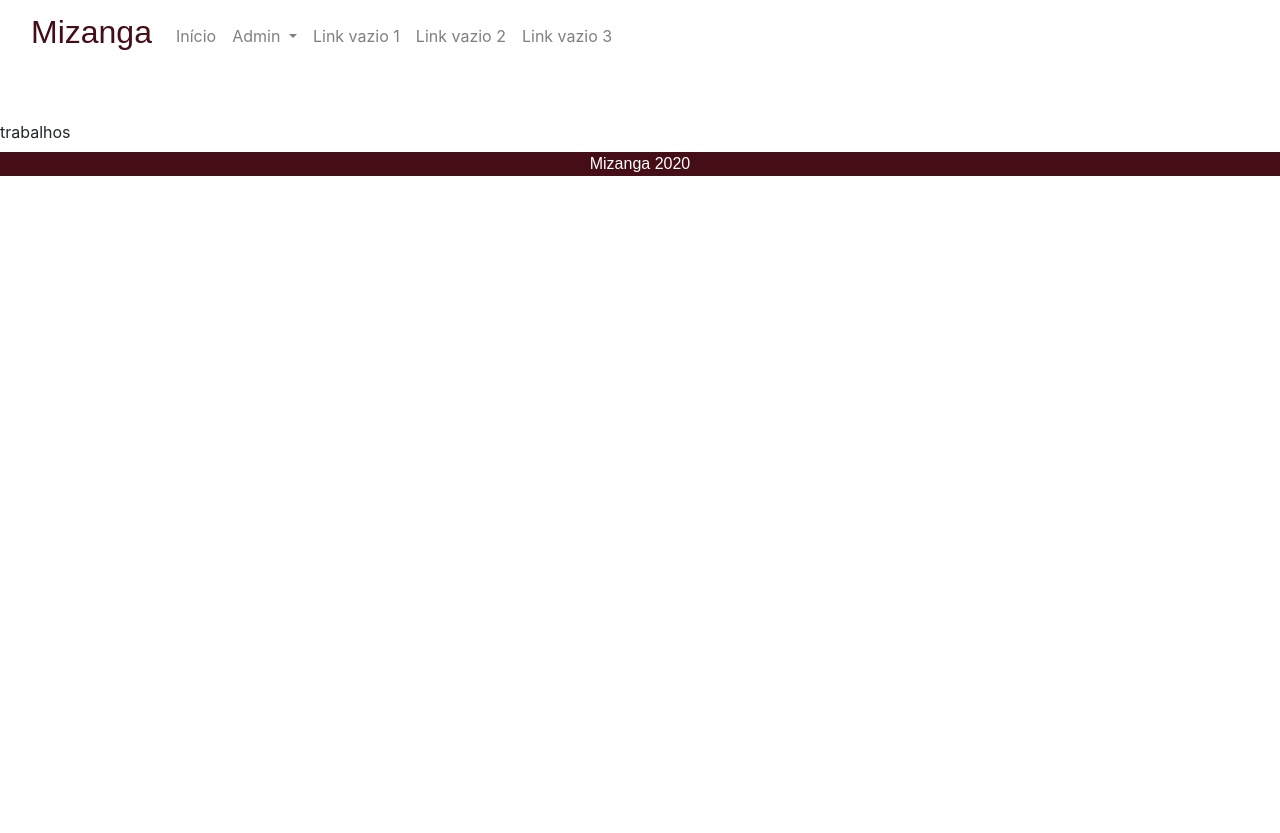
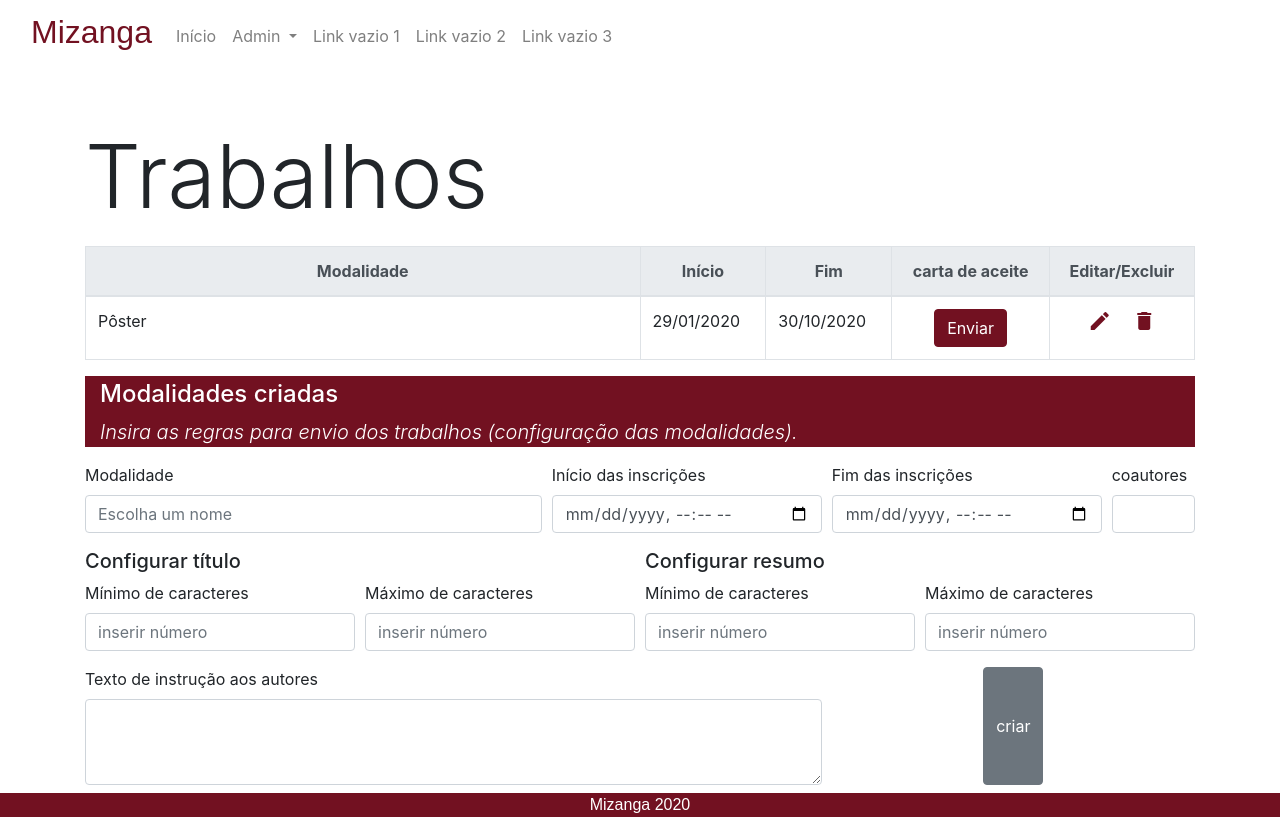
Before and after one commit to stephaniedt/mizanga, a PHP site: page /trabalhos.php in a window 1280 px wide. Before the commit the page ends 176 px from the top, so only its background shows below. Run offline with PHP 8.4, Linux system fonts and the light colour scheme; some web fonts are replaced.

Commit message:
ADMIN trabalhos e ADMIN participantes criados

```diff
--- a/css/style.scss
+++ b/css/style.scss
@@ -44,7 +44,7 @@ $yellow:  #ffc107 !default;
 $green:   #28a745 !default;
 $teal:    #20c997 !default;
 $cyan:    #17a2b8 !default;
-$mizanga: #450d16 !default;
+$mizanga: #721121 !default;
 $mizanga2: #450d163a !default;
 
 $colors: () !default;
@@ -73,7 +73,7 @@ $secondary:     $gray-600 !default;
 $success:       $green !default;
 $info:          $cyan !default;
 $warning:       $yellow !default;
-$danger:        $red !default;
+$danger:        $mizanga !default;
 $light:         $mizanga2 !default;
 $dark:          $gray-800 !default;
 
@@ -100,6 +100,13 @@ $jumbotron-padding:                 2rem !default;
 $jumbotron-color:                   null !default;
 $jumbotron-bg:                      $gray-200 !default;
 
+// Components
+//
+// Define common padding and border radius sizes and more.
+
+$line-height-lg:              0.5 !default;
+$line-height-sm:              0.5 !default;
+
 
 
 @import'../node_modules/bootstrap/scss/bootstrap';
@@ -109,3 +116,6 @@ footer>div>p{
 nav>a{
   font-family: 'Amaranth', sans-serif;
 }
+li:hover{
+  background-color:#7211213a;
+}
--- a/includes/navbar.php
+++ b/includes/navbar.php
@@ -7,7 +7,7 @@
   <div class="collapse navbar-collapse " id="navbarNav">
     <ul class="navbar-nav mr-auto">
       <li class="nav-item">
-        <a class="nav-link" href="index.php">Início</a>
+        <a class="nav-link" href="#">Início</a>
       </li>
       <li class="nav-item dropdown">
         <a class="nav-link dropdown-toggle" href="#" id="navbarDropdown" role="button" data-toggle="dropdown" aria-haspopup="true" aria-expanded="false">
--- a/pareceristas.php
+++ b/pareceristas.php
@@ -8,7 +8,7 @@
       <?php require('./includes/navbar.php'); ?>
     </div>
   </div>
-pareceristas
+ área de configuração de pareceristas
   <div>
     <?php require('./includes/footer.php'); ?>
     <?php require('./includes/script.php'); ?>
--- a/trabalhos.php
+++ b/trabalhos.php
@@ -8,7 +8,127 @@
       <?php require('./includes/navbar.php'); ?>
     </div>
   </div>
-trabalhos
+    <div class="container">
+        <!-- início config -->
+        <!-- início Cabeçalho -->
+        <div class="mb-1 pt-1">
+                <h4 class="display-2">Trabalhos</h4>
+                <p class="lead font-italic"></p>
+        </div>
+        <!-- fim Cabeçalho -->
+
+        <!-- início modalidades criadas -->
+        <div class="table-responsive">
+          <table class="table table-bordered">
+            <thead class="thead-light text-center">
+              <tr>
+                <th scope="col" style="width: 50%">Modalidade</th>
+                <th scope="col">Início</th>
+                <th scope="col">Fim</th>
+                <th scope="col">carta de aceite</th>
+                <th scope="col">Editar/Excluir</th>
+              </tr>
+            </thead>
+            <tbody>
+              <tr>
+                <td scope="row">Pôster</td>
+                <td scope="row">29/01/2020</td>
+                <td scope="row">30/10/2020</td>
+                <td class="text-center">
+                  <input class="btn btn-primary" type="submit" value="Enviar">
+                </td>
+                <td class="text-center">
+                  <a href="#">
+                    <i class="mr-2 material-icons">edit</i>
+                  </a>
+                  <a href="#">
+                    <i class="ml-2 material-icons">delete</i>
+                  </a>
+                </td>
+            </tbody>
+          </table>
+        </div>
+        <!-- fim modalidades criadas -->
+
+        <!-- início Cabeçalho2 -->
+        <div class="container mb-1 pt-1 text-white bg-primary">
+                <h4>Modalidades criadas</h4>
+                <p class="lead font-italic"> Insira as regras para envio dos trabalhos (configuração das modalidades). </p>
+        </div>
+        <!-- fim Cabeçalho2 -->
+
+        <!-- Início Inserir modalidade -->
+        <div>
+
+          <form class="needs-validation" >
+            <div class="form-row">
+
+              <div class="form-group col-md-5">
+                <label for="validationTooltip01">Modalidade</label>
+                <input type="text" class="form-control" id="validationTooltip01" placeholder="Escolha um nome" required>
+              </div>
+
+              <div class="form-group col-md-3">
+                <label for="validationTooltip04">Início das inscrições</label>
+                <input type="datetime-local" class="form-control" id="validationTooltip04" placeholder="dd/mm/aaaa" required>
+              </div>
+
+              <div class="form-group col-md-3">
+                <label for="validationTooltip05">Fim das inscrições</label>
+                <input type="datetime-local" class="form-control" id="validationTooltip05" placeholder="dd/mm/aaaa" required>
+              </div>
+
+              <div for="validationTooltip06" class="form-group col-md-1" data-toggle="tooltip" data-placement="right" title="Sem limite? Deixe em branco">
+                <label>coautores</label>
+                <input type="number" class="form-control" id="validationTooltip06">
+              </div>
+
+            </div>
+
+            <div class="form-group">
+              <div class="form-row">
+                  <div class="col-md-6">
+                  <h5>Configurar título</h5>
+                  </div>
+                  <div class="col-md-6">
+                  <h5> Configurar resumo</h5>
+                  </div>
+                  <div class="col-3">
+                    <label for="exampleFormControlTextarea1">Mínimo de caracteres</label>
+                    <input class="form-control" type="number" id="exampleFormControlTextarea1" placeholder="inserir número">
+                  </div>
+                  <div div class="col-3">
+                    <label for="exampleFormControlTextarea2">Máximo de caracteres</label>
+                    <input class="form-control" type="number" id="exampleFormControlTextarea2" placeholder="inserir número">
+                  </div>
+                  <div class="col-3">
+                    <label for="exampleFormControlTextarea1">Mínimo de caracteres</label>
+                    <input class="form-control" type="number" id="exampleFormControlTextarea1" placeholder="inserir número">
+                  </div>
+                  <div div class="col-3">
+                    <label for="exampleFormControlTextarea2">Máximo de caracteres</label>
+                    <input class="form-control" type="number" id="exampleFormControlTextarea2" placeholder="inserir número">
+                  </div>
+              </div>
+
+            </div>
+            <div class="form-row">
+              <div class="col-md-8">
+                  <label for="exampleFormControlTextarea1">Texto de instrução aos autores</label>
+                  <textarea class="form-control" id="exampleFormControlTextarea1" rows="3"></textarea>
+              </div>
+              <div class="col-md-4 d-flex justify-content-center">
+                <button class="btn btn-secondary" type="submit">criar</button>
+              </div>
+            </div>
+
+          </form>
+        </div>
+        <!-- fim Inserir modalidade -->
+
+
+        <!-- fim config -->
+    </div>
   <div>
     <?php require('./includes/footer.php'); ?>
     <?php require('./includes/script.php'); ?>
```
Also changed, not shown: datetimepicker.php (deleted, +0 -34 lines), participantes.php (+65 -63 lines), css/style.css, css/style.min.css, includes/head.php (line endings or trailing spaces), includes/script.php (line endings or trailing spaces).
